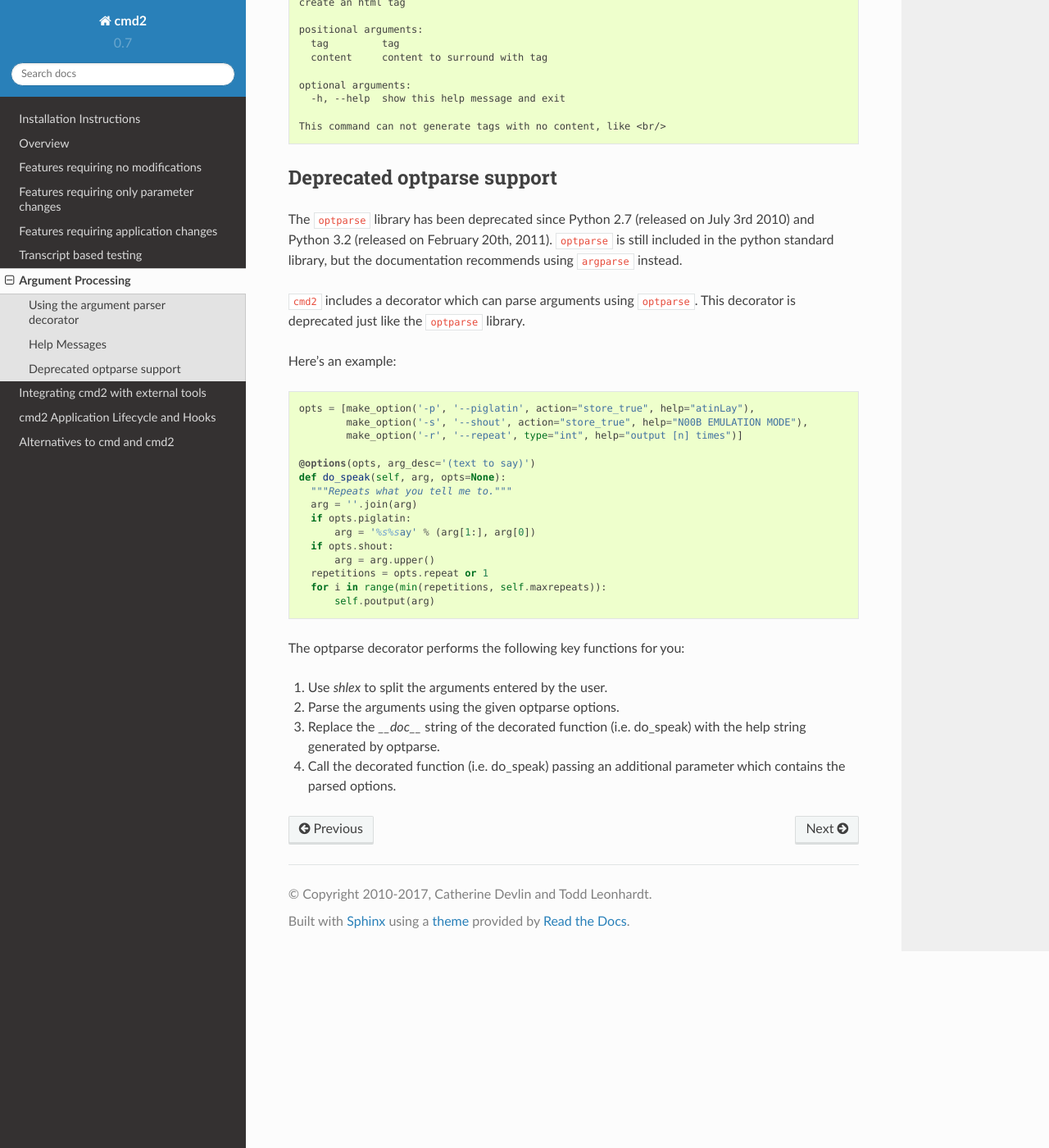
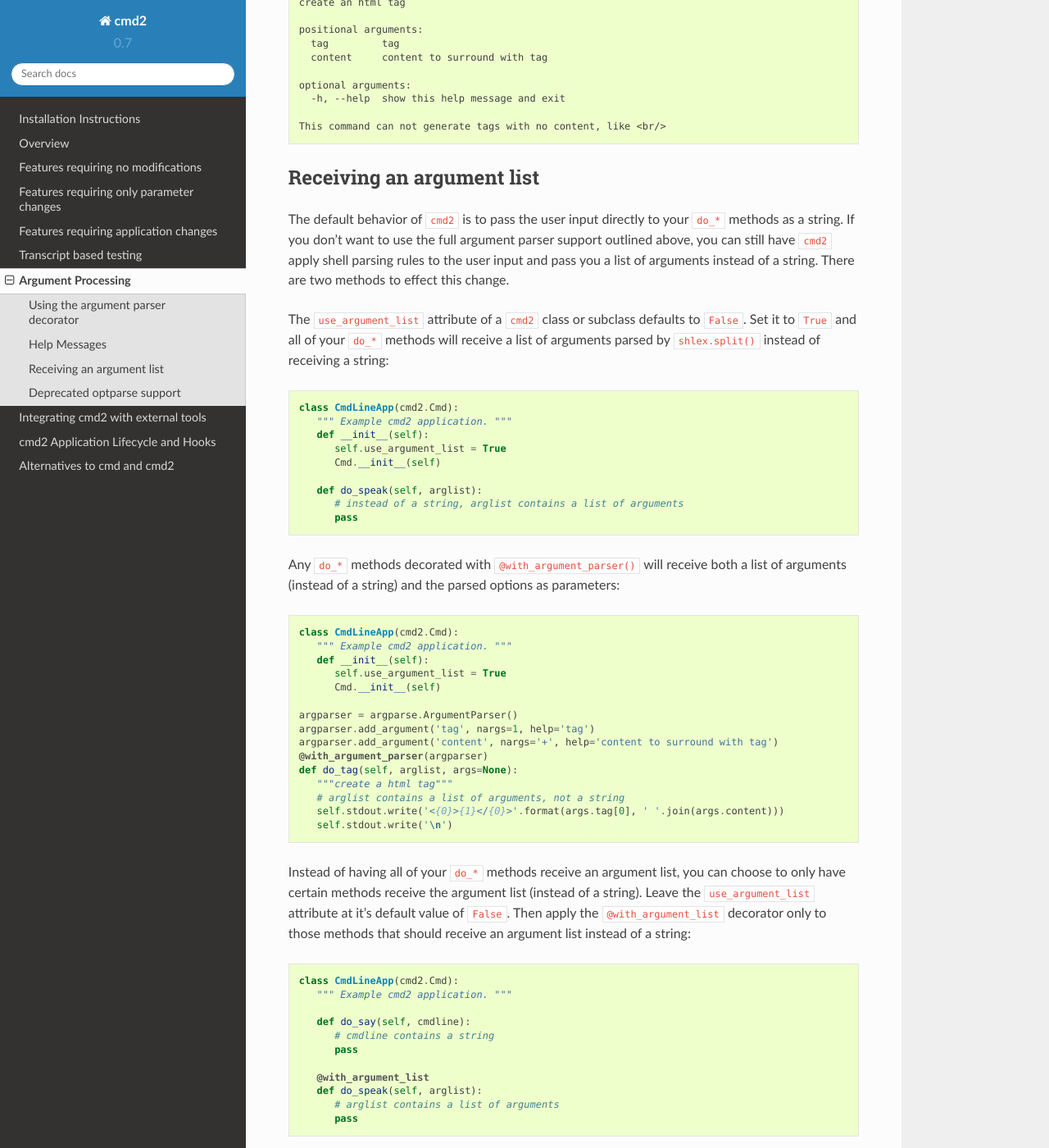
Before and after one commit to python-cmd2/cmd2, a Sphinx documentation site: the page built from docs/argument_processing.rst, in a window 1280 px wide and 1400 px high, scrolled down 2746 px. Shown: the whole window at 82% size. Built offline with Sphinx 7.4.7 and the Read the Docs theme 2.0.0, drawn with Linux system fonts in a browser that asks for light colours.

Commit message:
new @with_argument_list decorator

```diff
--- a/docs/argument_processing.rst
+++ b/docs/argument_processing.rst
@@ -142,6 +142,57 @@ Which yields:
    This command can not generate tags with no content, like <br/>
 
 
+Receiving an argument list
+==========================
+
+The default behavior of ``cmd2`` is to pass the user input directly to your
+``do_*`` methods as a string. If you don't want to use the full argument parser support outlined above, you can still have ``cmd2`` apply shell parsing rules to the user input and pass you a list of arguments instead of a string. There are two methods to effect this change.
+
+The ``use_argument_list`` attribute of a ``cmd2`` class or subclass defaults to ``False``. Set it to ``True`` and all of your ``do_*`` methods will receive a list of arguments parsed by ``shlex.split()`` instead of receiving a string::
+
+   class CmdLineApp(cmd2.Cmd):
+      """ Example cmd2 application. """
+      def __init__(self):
+         self.use_argument_list = True
+         Cmd.__init__(self)
+
+      def do_speak(self, arglist):
+         # instead of a string, arglist contains a list of arguments
+         pass
+
+Any ``do_*`` methods decorated with ``@with_argument_parser()`` will receive both a list of arguments (instead of a string) and the parsed options as parameters::
+
+   class CmdLineApp(cmd2.Cmd):
+      """ Example cmd2 application. """
+      def __init__(self):
+         self.use_argument_list = True
+         Cmd.__init__(self)
+
+   argparser = argparse.ArgumentParser()
+   argparser.add_argument('tag', nargs=1, help='tag')
+   argparser.add_argument('content', nargs='+', help='content to surround with tag')
+   @with_argument_parser(argparser)
+   def do_tag(self, arglist, args=None):
+      """create a html tag"""
+      # arglist contains a list of arguments, not a string
+      self.stdout.write('<{0}>{1}</{0}>'.format(args.tag[0], ' '.join(args.content)))
+      self.stdout.write('\n')
+
+Instead of having all of your ``do_*`` methods receive an argument list, you can choose to only have certain methods receive the argument list (instead of a string). Leave the ``use_argument_list`` attribute at it's default value of ``False``. Then apply the ``@with_argument_list`` decorator only to those methods that should receive an argument list instead of a string::
+
+   class CmdLineApp(cmd2.Cmd):
+      """ Example cmd2 application. """
+
+      def do_say(self, cmdline):
+         # cmdline contains a string
+         pass
+
+      @with_argument_list
+      def do_speak(self, arglist):
+         # arglist contains a list of arguments
+         pass
+
+
 Deprecated optparse support
 ===========================
 
```
Also changed, not shown: cmd2.py (+18 -0 lines), 2 other files.
